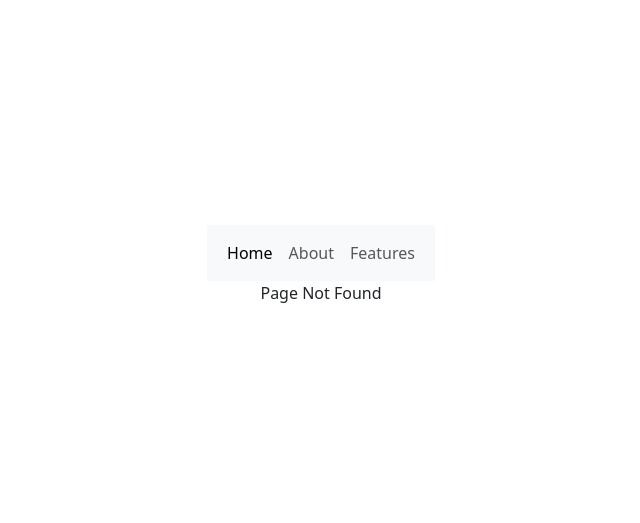
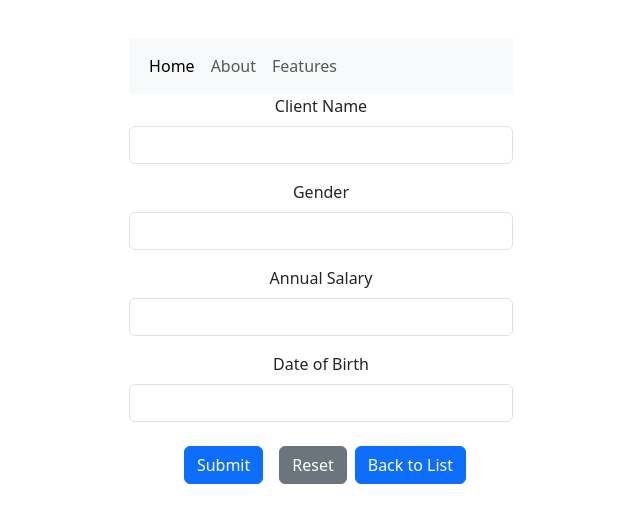
Before and after one commit to rashmi-trivium/admin-site-application, a React (Vite) app: page /addClient in a window 1280 px wide. Before the commit this address had no page. Shown: the part 135-658 px from the top of the page, without its empty margins (319-959 px from the left). Built offline with nearby package versions, Linux system fonts and the light colour scheme.

Commit message:
api integration for client fetch, delete, add actions

```diff
--- a/src/RouteConfig.tsx
+++ b/src/RouteConfig.tsx
@@ -7,6 +7,7 @@ import Details from "./components/Details";
 import AddUser from "./components/Adduser";
 import UsersList from "./components/UsersList";
 import UserDetails from "./components/UserDetails";
+import AddClient from "./components/AddClient";
 
 const RouteConfig = () => {
   return (
@@ -16,6 +17,7 @@ const RouteConfig = () => {
         <Route path="login" element={<Login />} />
         <Route path="dashboard" element={<Dashboard />} />
         <Route path="clientsList" element={<ClientsList />} />
+        <Route path="addClient" element={<AddClient />} />
         <Route path="details/:id" element={<Details />} />
         <Route path="usersList" element={<UsersList />} />
         <Route path="userDetails/:userId" element={<UserDetails />} />
--- /dev/null
+++ b/src/components/AddClient.tsx
@@ -0,0 +1,128 @@
+import axios, { AxiosError, AxiosResponse } from "axios";
+import { useState } from "react";
+import { useNavigate } from "react-router-dom";
+
+interface Props {
+  clientId?: string;
+  clientName: string;
+  gender: string;
+  annualSalary: string;
+  dateOfBirth: string;
+}
+
+const AddClient = () => {
+  const navigate = useNavigate();
+
+  const [clientName, setClientName] = useState("");
+  const [gender, setGender] = useState("");
+  const [annualSalary, setAnnualSalary] = useState("");
+  const [dateOfBirth, setDateOfBirth] = useState("");
+  const [error, setErrors] = useState("");
+
+  const submit = () => {
+    const client: Props = {
+      clientName,
+      gender,
+      annualSalary,
+      dateOfBirth,
+    };
+    axios
+      .post("https://localhost:44379/Admin/api/addclient", client)
+      .then((response: AxiosResponse<number>) => {
+        navigate("/clientsList");
+      })
+      .catch((error: AxiosError) => setErrors(error.message))
+      .finally();
+  };
+
+  const resetForm = () => {
+    setClientName("");
+    setGender("");
+    setAnnualSalary("");
+    setDateOfBirth("");
+  };
+  return (
+    <>
+      {error && <div>{error}</div>}
+
+      <div className="container-fluid">
+        <div className="row mb-3">
+          <label htmlFor="colFormLabelSm" className="form-label">
+            Client Name
+          </label>
+          <input
+            type="text"
+            className="form-control"
+            id="colFormLabelSm"
+            value={clientName}
+            onChange={(e) => setClientName(e.target.value)}
+          />
+        </div>
+
+        <div className="row mb-3">
+          <label htmlFor="colFormLabel" className="form-label">
+            Gender
+          </label>
+          <input
+            type="text"
+            className="form-control"
+            id="colFormLabel"
+            value={gender}
+            onChange={(e) => setGender(e.target.value)}
+          />
+        </div>
+
+        <div className="row mb-3">
+          <label htmlFor="colFormLabel" className="form-label">
+            Annual Salary
+          </label>
+          <input
+            type="text"
+            className="form-control"
+            id="colFormLabel"
+            value={annualSalary}
+            onChange={(e) => setAnnualSalary(e.target.value)}
+          />
+        </div>
+
+        <div className="row mb-3">
+          <label htmlFor="colFormLabelLg" className="form-label">
+            Date of Birth
+          </label>
+          <input
+            type="text"
+            className="form-control"
+            id="colFormLabelLg"
+            value={dateOfBirth}
+            onChange={(e) => setDateOfBirth(e.target.value)}
+          />
+        </div>
+
+        <div>
+          <button
+            type="button"
+            className="btn btn-primary m-2"
+            onClick={submit}
+          >
+            Submit
+          </button>
+          <button
+            type="button"
+            className="btn btn-secondary m-2"
+            onClick={resetForm}
+          >
+            Reset
+          </button>
+          <button
+            onClick={() => navigate("/clientsList")}
+            className="btn btn-primary"
+          >
+            Back to List
+          </button>
+        </div>
+      </div>
+    </>
+  );
+};
+
+export default AddClient;
--- a/src/components/ClientsList.tsx
+++ b/src/components/ClientsList.tsx
@@ -1,8 +1,10 @@
+import axios, { AxiosResponse } from "axios";
+import { useEffect, useState } from "react";
 import { useNavigate } from "react-router-dom";
 
 interface Props {
-  code: string;
-  name: string;
+  clientId: string;
+  clientName: string;
   gender: string;
   annualSalary: number;
   dateOfBirth: string;
@@ -10,60 +12,55 @@ interface Props {
 
 const ClientsList = () => {
   const navigate = useNavigate();
+  const [clientList, setClientList] = useState<Props[]>([]);
+  const [isLoading, setIsLoading] = useState(false);
+  const [error, setErrors] = useState("");
 
   const goToDetails = (item: Props) => {
-    navigate(`/details/${item.code}`);
+    navigate(`/details/${item.clientId}`);
   };
 
-  let clients = [
-    {
-      code: "e001",
-      name: "Tom",
-      gender: "Male",
-      annualSalary: 5500,
-      dateOfBirth: "25/6/1988",
-    },
-    {
-      code: "e002",
-      name: "Sam",
-      gender: "Male",
-      annualSalary: 6700,
-      dateOfBirth: "25/11/1980",
-    },
-    {
-      code: "e003",
-      name: "Ravi",
-      gender: "Male",
-      annualSalary: 8900,
-      dateOfBirth: "27/11/1980",
-    },
-    {
-      code: "e004",
-      name: "Kaveri",
-      gender: "Female",
-      annualSalary: 9000,
-      dateOfBirth: "9/6/1991",
-    },
-  ];
+  useEffect(() => {
+    axios
+      .get("https://localhost:44379/Admin/api/getclientlist")
+      .then((response: AxiosResponse<Props[]>) => setClientList(response.data))
+      .catch((error) => setErrors(error.message))
+      .finally(() => setIsLoading(false));
+  }, []);
+
+  const deleteClient = (id: string) => {
+    const originalState = [...clientList];
+    setClientList(clientList.filter((x) => x.clientId !== id));
+    axios
+      .delete("https://localhost:44379/Admin/api/deleteclient" + id)
+      .catch((err) => {
+        setErrors(err.message);
+        setClientList(originalState);
+      });
+  };
 
   return (
     <>
+      {error && <div>{error}</div>}
+      {isLoading && <div>Loading...</div>}
+      {!isLoading && (
+        <div>
           <h2>Clients List</h2>
           <table className="table">
             <thead>
               <tr>
-            <th scope="col">Code</th>
-            <th scope="col">Name</th>
+                <th scope="col">Client ID</th>
+                <th scope="col">Client Name</th>
                 <th scope="col">Gender</th>
                 <th scope="col">Salary</th>
                 <th scope="col">DOB</th>
               </tr>
             </thead>
             <tbody>
-          {clients.map((item, index) => (
+              {clientList.map((item, index) => (
                 <tr key={index}>
-              <td>{item.code}</td>
-              <td>{item.name}</td>
+                  <td>{item.clientId}</td>
+                  <td>{item.clientName}</td>
                   <td>{item.gender}</td>
                   <td>{item.annualSalary}</td>
                   <td>{item.dateOfBirth}</td>
@@ -75,11 +72,22 @@ const ClientsList = () => {
                     >
                       Details
                     </button>
+                    <button onClick={() => deleteClient(item.clientId)}>
+                      Delete
+                    </button>
                   </td>
                 </tr>
               ))}
             </tbody>
           </table>
+          <button
+            onClick={() => navigate("/addClient")}
+            className="btn btn-primary m-2"
+          >
+            Add Client
+          </button>
+        </div>
+      )}
     </>
   );
 };
--- a/src/components/Details.tsx
+++ b/src/components/Details.tsx
@@ -1,32 +1,54 @@
+import axios, { AxiosResponse } from "axios";
+import { useEffect, useState } from "react";
 import { useNavigate, useParams } from "react-router-dom";
+
+interface Props {
+  clientId: string;
+  clientName: string;
+  gender: string;
+  annualSalary: number;
+  dateOfBirth: string;
+}
+
 const Details = () => {
   let { id } = useParams();
   const navigate = useNavigate();
+  const [isLoading, setIsLoading] = useState(false);
+  const [error, setErrors] = useState("");
+  const [clientData, setClientData] = useState<Props>();
 
-  let client = {
-    code: "e001",
-    name: "Tom",
-    gender: "Male",
-    annualSalary: 5500,
-    dateOfBirth: "25/6/1988",
-  };
+  useEffect(() => {
+    setIsLoading(true);
+    axios
+      .get(`https://localhost:44379/Admin/api/getclientlist/${id}`)
+      .then((response: AxiosResponse<Props>) => {
+        setClientData(response.data);
+      })
+      .catch((error) => setErrors(error.message))
+      .finally(() => setIsLoading(false));
+  }, []);
+
   return (
+    <>
+      {error && <div>{error}</div>}
+      {isLoading && <div>Loading...</div>}
+      {!isLoading && (
         <div>
-      <h1>Client Details Page: {id}</h1>
+          <h1>Client Details Page: {clientData?.clientId}</h1>
           <div>
-        Code : {client.code}
+            Name : {clientData?.clientName}
             <br></br>
-        Name : {client.name}
+            Gender : {clientData?.gender}
             <br></br>
-        gender : {client.gender}
+            Annual Salary : {clientData?.annualSalary}
             <br></br>
-        annualSalary : {client.annualSalary}
-        <br></br>
-        dateOfBirth : {client.dateOfBirth}
+            Date Of Birth : {clientData?.dateOfBirth}
             <br></br>
           </div>
           <button onClick={() => navigate("/clientsList")}>Back to List</button>
         </div>
+      )}
+    </>
   );
 };
 
--- a/src/components/UserDetails.tsx
+++ b/src/components/UserDetails.tsx
@@ -1,5 +1,4 @@
 import { useNavigate, useParams } from "react-router-dom";
-import useUser from "../hooks/useUser";
 import { useEffect, useState } from "react";
 import axios, { AxiosResponse } from "axios";
 
@@ -31,6 +30,8 @@ const UserDetails = () => {
 
   return (
     <>
+      {error && <div>{error}</div>}
+      {isLoading && <div>Loading...</div>}
       {!isLoading && (
         <div className="row">
           <div className="card">
```
Lines whose indentation alone changed are shown as unchanged.
